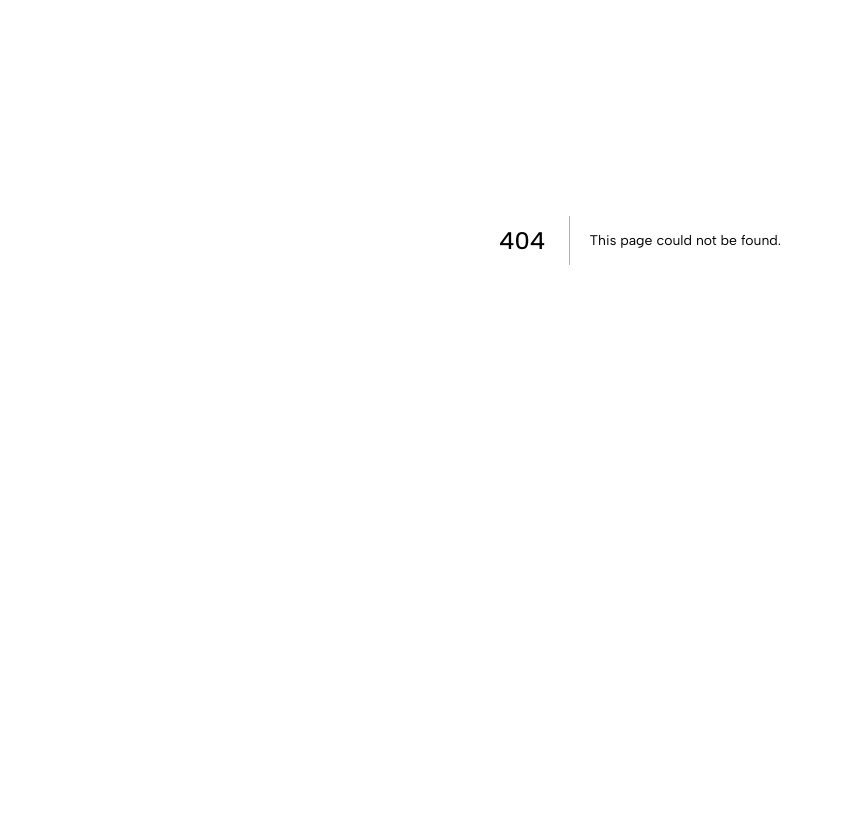
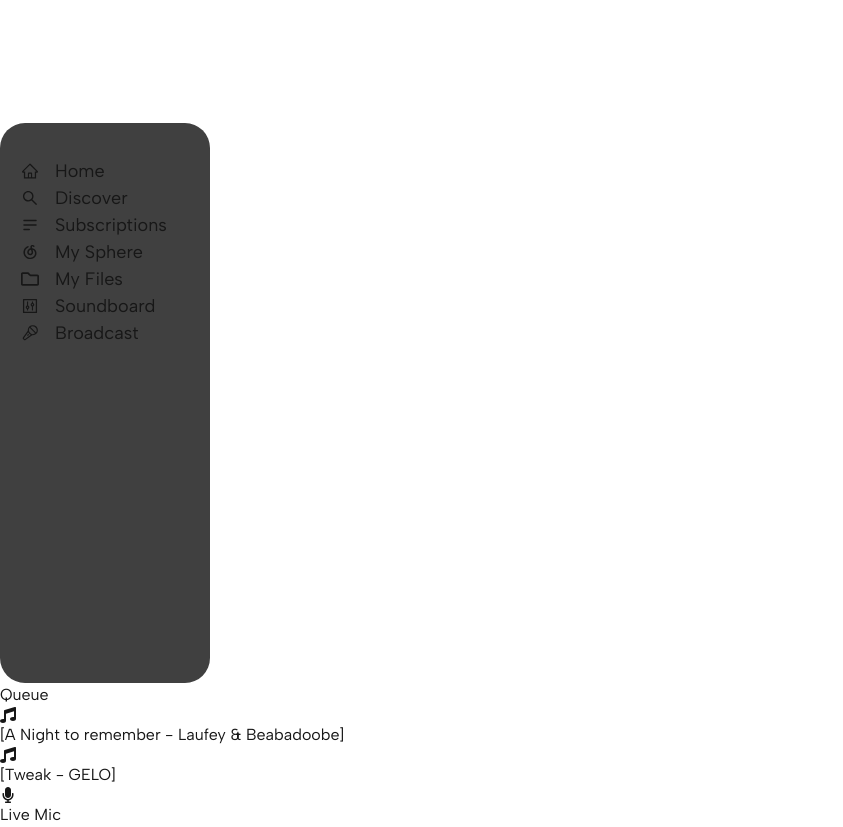
Before and after one commit to mattiaswong6/echo-sphere, a Next.js app in the folder frontend/: page /broadcast in a window 1280 px wide. Before the commit this address had no page. Shown: the part 160-987 px from the top of the page, without its empty margins (0-843 px from the left). Before the commit the page ends 800 px from the top, so only its background shows below. Built offline with nearby package versions, Linux system fonts and the light colour scheme.

Commit message:
Added drag and drop queue

```diff
--- /dev/null
+++ b/frontend/src/app/broadcast/page.tsx
@@ -0,0 +1,105 @@
+"use client"
+
+import Header from "../components/Header";
+import NavBar from "../components/NavBar";
+import {Routes, BrowserRouter as Router, Route} from 'react-router-dom'
+import { useState } from 'react';
+import UserItem from './user-item';
+import {
+  DndContext,
+  DragEndEvent,
+  KeyboardSensor,
+  PointerSensor,
+  closestCenter,
+  useSensor,
+  useSensors,
+} from '@dnd-kit/core';
+import {
+  SortableContext,
+  arrayMove,
+  sortableKeyboardCoordinates,
+  verticalListSortingStrategy,
+} from '@dnd-kit/sortable';
+import { restrictToVerticalAxis } from '@dnd-kit/modifiers';
+import { IconType } from 'react-icons';
+import * as fa from "react-icons/fa";
+type User = {
+  id: number;
+  name: string;
+  icon: any;
+};
+const dummyData: User[] = [
+  {
+    id: 1,
+    name: '[A Night to remember - Laufey & Beabadoobe]',
+    icon: <fa.FaMusic/>,
+  },
+  {
+    id: 2,
+    name: '[Tweak - GELO]',
+    icon: <fa.FaMusic/>,
+  },
+  {
+    id: 3,
+    name: 'Live Mic',
+    icon: <fa.FaMicrophone/>,
+  },
+];
+
+const UserList = () => {
+  const [userList, setUserList] = useState<User[]>(dummyData);
+  const sensors = useSensors(
+    useSensor(PointerSensor),
+    useSensor(KeyboardSensor, {
+      coordinateGetter: sortableKeyboardCoordinates,
+    })
+  );
+
+  function handleDragEnd(event: DragEndEvent) {
+    const { active, over } = event;
+
+    if (over && active.id !== over.id) {
+      setUserList((items) => {
+        const oldIndex = items.findIndex((item) => item.id === active.id);
+        const newIndex = items.findIndex((item) => item.id === over.id);
+
+        return arrayMove(items, oldIndex, newIndex);
+      });
+    }
+  }
+  console.log(userList);
+
+  return (
+    <div className="grid grid-cols-6">
+      <div className="col-span-6">
+        <Header/>
+      </div>
+      <div>
+        <Router>
+          <NavBar/>
+          <Routes>
+          </Routes>
+        </Router>
+      </div>
+      <div className='max-w-2xl h-10 grid gap-2 my-10 col-start-2 col-span-2 ml-20'>
+        <h2 className='text-2xl font-bold mb-4'>Queue</h2>
+        <DndContext
+          sensors={sensors}
+          collisionDetection={closestCenter}
+          onDragEnd={handleDragEnd}
+          modifiers={[restrictToVerticalAxis]}
+        >
+          <SortableContext
+            items={userList}
+            strategy={verticalListSortingStrategy}
+          >
+            {userList.map((user, index) => (
+              <UserItem key={user.id} user={user} />
+            ))}
+          </SortableContext>
+        </DndContext>
+      </div>
+    </div>
+)};
+
+export default UserList;
--- /dev/null
+++ b/frontend/src/app/broadcast/user-item.tsx
@@ -0,0 +1,42 @@
+import { useSortable } from '@dnd-kit/sortable';
+import { CSS } from '@dnd-kit/utilities';
+import { FC } from 'react';
+
+interface UserItemProps {
+  user: {
+    id: number;
+    name: string;
+    icon: any;
+  };
+}
+const UserItem: FC<UserItemProps> = (props) => {
+  const { id, name, icon } = props.user;
+  const { attributes, listeners, setNodeRef, transform, transition } =
+    useSortable({ id });
+
+  const style = {
+    transform: CSS.Transform.toString(transform),
+    transition,
+  };
+
+  return (
+    <div
+      ref={setNodeRef}
+      style={style}
+      {...attributes}
+      {...listeners}
+      className='bg-[#D9D9D9] p-1 h-10 rounded-full shadow-md items-center'
+    >
+      <div className= '!mr-2 text-[#202020]'>
+        {icon}
+    <p className='text-sm font-semibold text-end'>{name}</p>
+
+      </div>
+      {/* <button {...attributes} {...listeners} className='cursor-move'>
+        Drag
+      </button> */}
+    </div>
+  );
+};
+
+export default UserItem;
--- a/frontend/src/app/components/Navbar.css
+++ b/frontend/src/app/components/Navbar.css
@@ -10,17 +10,17 @@
 .nav-menu{
     background-color: #404040;
     border-radius: 25px;
-    width: 250px;
-    height: 45hv;
+    width: 210px;
+    height: 70vh;
     display: flex;
     justify-content: center;
-    top: 30vh;
-    bottom: 50px;
+    top: 20vh;
     left: 20px;
+    margin-top: 10%;
     transition: 850ms;
     justify-items: center;
     text-align: center;
-    position: fixed;
+
 }
 
 .nav-menu a{
--- a/frontend/src/app/components/SidebarData.tsx
+++ b/frontend/src/app/components/SidebarData.tsx
@@ -49,6 +49,6 @@ export const SidebarData = [
         title: 'Broadcast',
         path: '/broadcast',
         icon: <PiMicrophoneStage/>,
-        cName: 'nav-text text-black pl-9 pb-2 !mt-32 ml-1 mr-6 bg-[#79C2CD] rounded-full hover:bg-[#408796]'
+        cName: 'nav-text text-black pl-4 pb-2 !mt-40 ml-1 mr-4 bg-[#79C2CD] rounded-full hover:bg-[#408796]'
     }
 ]
```
Also changed, not shown: frontend/package.json (+14 -7 lines), 1 other file (tests, documents, lock files or other folders).
